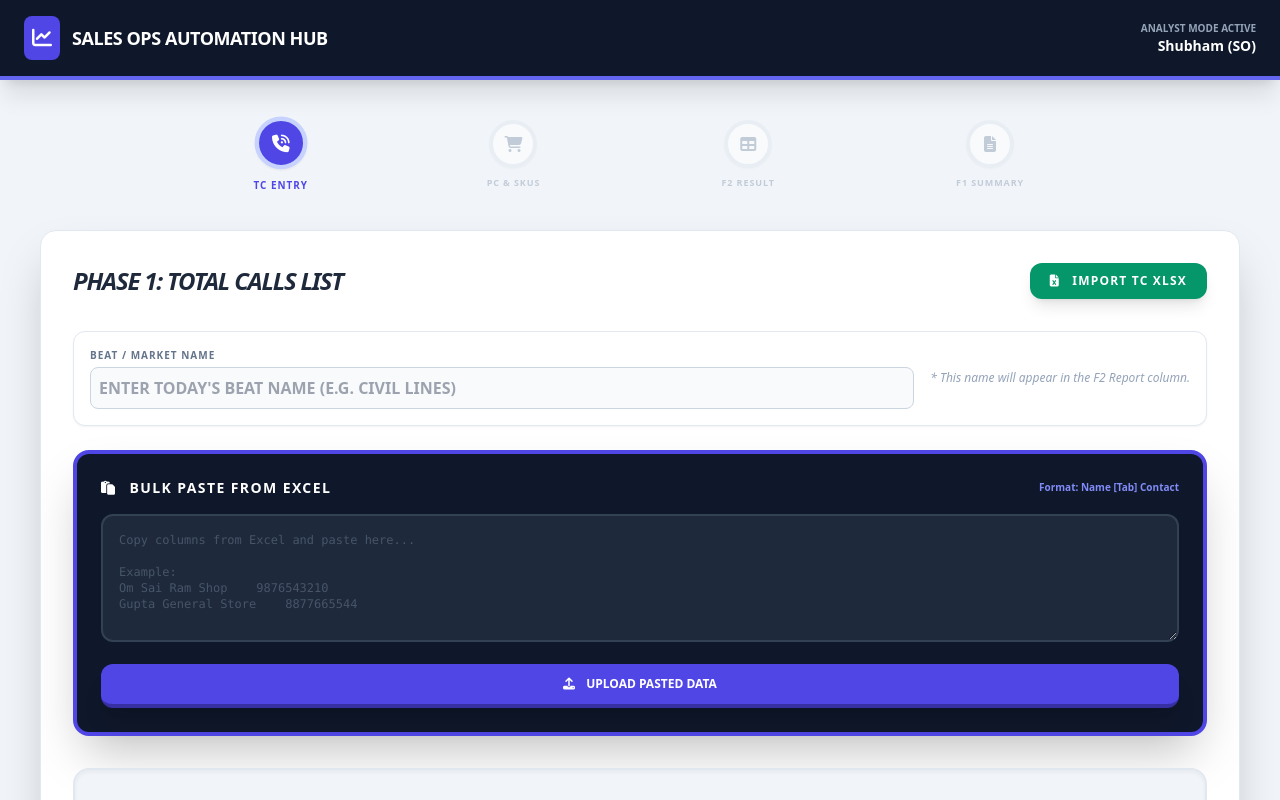
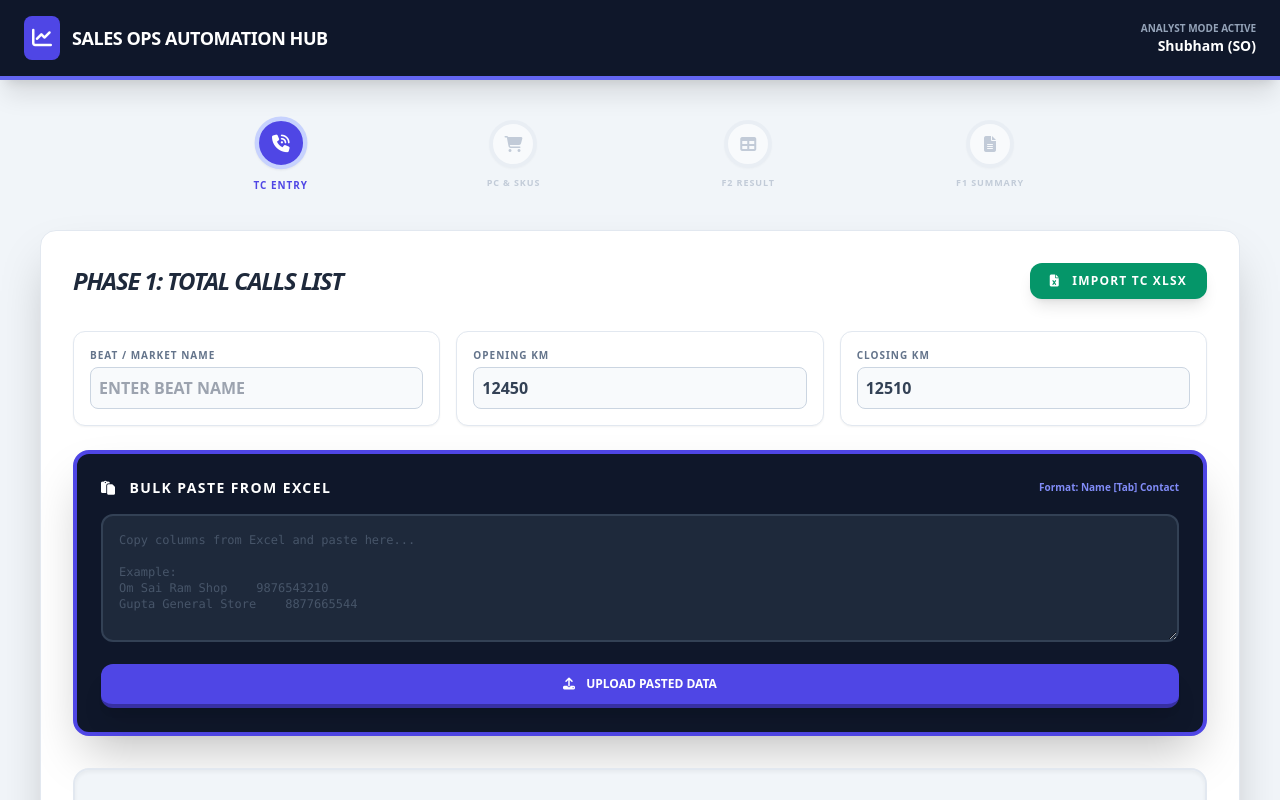
Before and after one commit to sadric420-png/Mc2elsx, a React (Vite) app: page / in a window 1280 px wide. Shown: the top 800 px of the page. Built offline with nearby package versions, Linux system fonts and the light colour scheme.

Commit message:
feat(F1Report): Enhance F1 data calculation logic
Refactor F1 report data generation to accurately distribute productive and non-productive outlets across time slots based on their respective ratios and total counts. Introduce KM tracking for distance calculation.

```diff
--- a/App.tsx
+++ b/App.tsx
@@ -466,24 +466,52 @@ export default function App() {
 
   const f1Data: F1Row[] = useMemo(() => {
     const totalTC = outlets.length;
+    const productiveOutlets = outlets.filter(o => o.isProductive);
+    const nonProductiveOutlets = outlets.filter(o => !o.isProductive);
 
-    // Calculate split indices based on Time Slot ratios (30% - 40% - 30%)
-    // We split the actual OUTLETS list to simulate time-based entry
-    let currentIndex = 0;
+    const totalPC = productiveOutlets.length;
+
+    // KM Calculation Setup
+    const startKm = parseInt(openingKm) || 0;
+    const endKm = parseInt(closingKm) || 0;
+    const totalDistance = Math.max(0, endKm - startKm);
+    let currentKm = startKm;
+
+    // Track indices to distribute outlets
+    let prodIdx = 0;
+    let nonProdIdx = 0;
 
     return TIME_SLOTS.map((slot, i) => {
       const isLast = i === TIME_SLOTS.length - 1;
 
-      // Determine how many outlets belong to this slot
-      // If it's the last slot, take all remaining outlets
-      const countForSlot = isLast ? (totalTC - currentIndex) : Math.round(totalTC * slot.ratio);
-      const nextIndex = currentIndex + countForSlot;
+      // Calculate Target PC for this slot
+      let targetPC = isLast ? (totalPC - prodIdx) : Math.round(totalPC * slot.ratio);
 
-      // Get the specific outlets for this time slot
-      const slotOutlets = outlets.slice(currentIndex, nextIndex);
+      // Calculate Target TC for this slot
+      let targetTC = isLast ? (totalTC - (prodIdx + nonProdIdx)) : Math.round(totalTC * slot.ratio);
 
-      // Update index for next iteration
-      currentIndex = nextIndex;
+      // Determine Non-Productive count needed to reach Target TC
+      let targetNonProd = targetTC - targetPC;
+
+      // Safety Adjustments (in case of rounding weirdness or running out of outlets)
+      if (prodIdx + targetPC > totalPC) targetPC = totalPC - prodIdx;
+      if (nonProdIdx + targetNonProd > nonProductiveOutlets.length) targetNonProd = nonProductiveOutlets.length - nonProdIdx;
+
+      // If last slot, force take all remaining
+      if (isLast) {
+          targetPC = totalPC - prodIdx;
+          targetNonProd = nonProductiveOutlets.length - nonProdIdx;
+      }
+
+      // Get outlets for this slot
+      const slotProd = productiveOutlets.slice(prodIdx, prodIdx + targetPC);
+      const slotNonProd = nonProductiveOutlets.slice(nonProdIdx, nonProdIdx + targetNonProd);
+
+      const slotOutlets = [...slotProd, ...slotNonProd];
+
+      // Update indices
+      prodIdx += targetPC;
+      nonProdIdx += targetNonProd;
 
       // Calculate metrics strictly from these outlets
       const tc = slotOutlets.length;
@@ -514,6 +542,16 @@ export default function App() {
         }
       });
 
+      // KM Distribution for this slot
+      const slotDistance = totalTC > 0
+          ? Math.round(totalDistance * (tc / totalTC))
+          : 0;
+
+      const slotOpeningKm = currentKm;
+      const slotClosingKm = isLast ? endKm : (currentKm + slotDistance);
+
+      currentKm = slotClosingKm;
+
       return {
         date: currentDate,
         timeSlot: slot.label,
@@ -524,11 +562,11 @@ export default function App() {
         salesValue: Math.round(salesValue),
         skus: slotSkus,
         dbConfirmation: "OK",
-        openingKm: "",
-        closingKm: ""
+        openingKm: slotOpeningKm.toString(),
+        closingKm: slotClosingKm.toString()
       };
     });
-  }, [outlets, currentDate]);
+  }, [outlets, currentDate, openingKm, closingKm]);
 
   const copyWhatsAppSummary = () => {
     const totalTC = outlets.length;
@@ -654,20 +692,35 @@ export default function App() {
                 </div>
               </div>
 
-              {/* BEAT NAME INPUT */}
-              <div className="bg-white p-4 rounded-xl border border-slate-200 mb-6 flex items-center gap-4 shadow-sm">
-                <div className="flex-1">
+              {/* BEAT NAME & KM INPUTS */}
+              <div className="grid grid-cols-1 md:grid-cols-3 gap-4 mb-6">
+                  <div className="bg-white p-4 rounded-xl border border-slate-200 flex flex-col shadow-sm">
                       <label className="text-[10px] font-black text-slate-500 uppercase tracking-widest block mb-1">Beat / Market Name</label>
                       <input
                           type="text"
                           value={beatName}
                           onChange={(e) => setBeatName(e.target.value)}
-                        placeholder="Enter Today's Beat Name (e.g. Civil Lines)"
+                          placeholder="Enter Beat Name"
                           className="w-full p-2 bg-slate-50 border border-slate-300 rounded-lg font-bold text-slate-700 focus:border-indigo-500 outline-none uppercase"
                       />
                   </div>
-                <div className="text-xs text-slate-400 font-medium italic max-w-xs hidden md:block">
-                    * This name will appear in the F2 Report column.
+                  <div className="bg-white p-4 rounded-xl border border-slate-200 flex flex-col shadow-sm">
+                      <label className="text-[10px] font-black text-slate-500 uppercase tracking-widest block mb-1">Opening KM</label>
+                      <input
+                          type="number"
+                          value={openingKm}
+                          onChange={(e) => setOpeningKm(e.target.value)}
+                          className="w-full p-2 bg-slate-50 border border-slate-300 rounded-lg font-bold text-slate-700 focus:border-indigo-500 outline-none"
+                      />
+                  </div>
+                  <div className="bg-white p-4 rounded-xl border border-slate-200 flex flex-col shadow-sm">
+                      <label className="text-[10px] font-black text-slate-500 uppercase tracking-widest block mb-1">Closing KM</label>
+                      <input
+                          type="number"
+                          value={closingKm}
+                          onChange={(e) => setClosingKm(e.target.value)}
+                          className="w-full p-2 bg-slate-50 border border-slate-300 rounded-lg font-bold text-slate-700 focus:border-indigo-500 outline-none"
+                      />
                   </div>
               </div>
 
```
Lines whose indentation alone changed are shown as unchanged.
